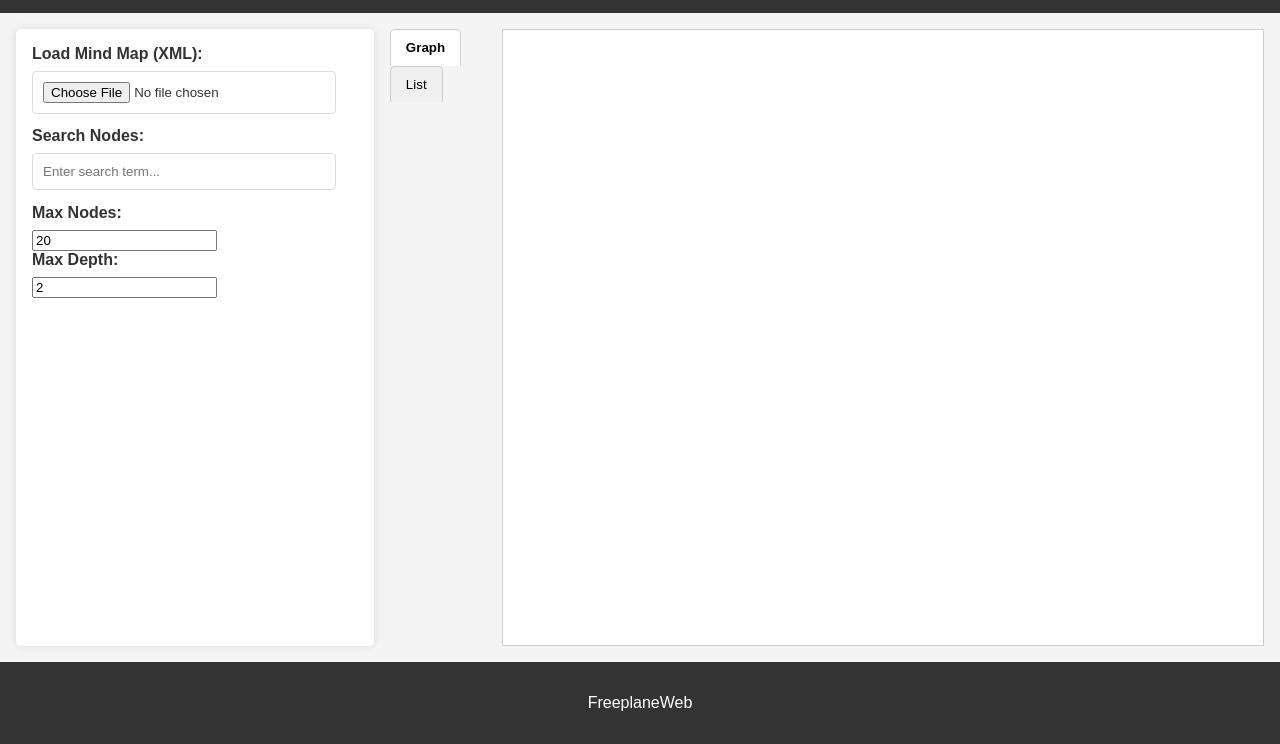
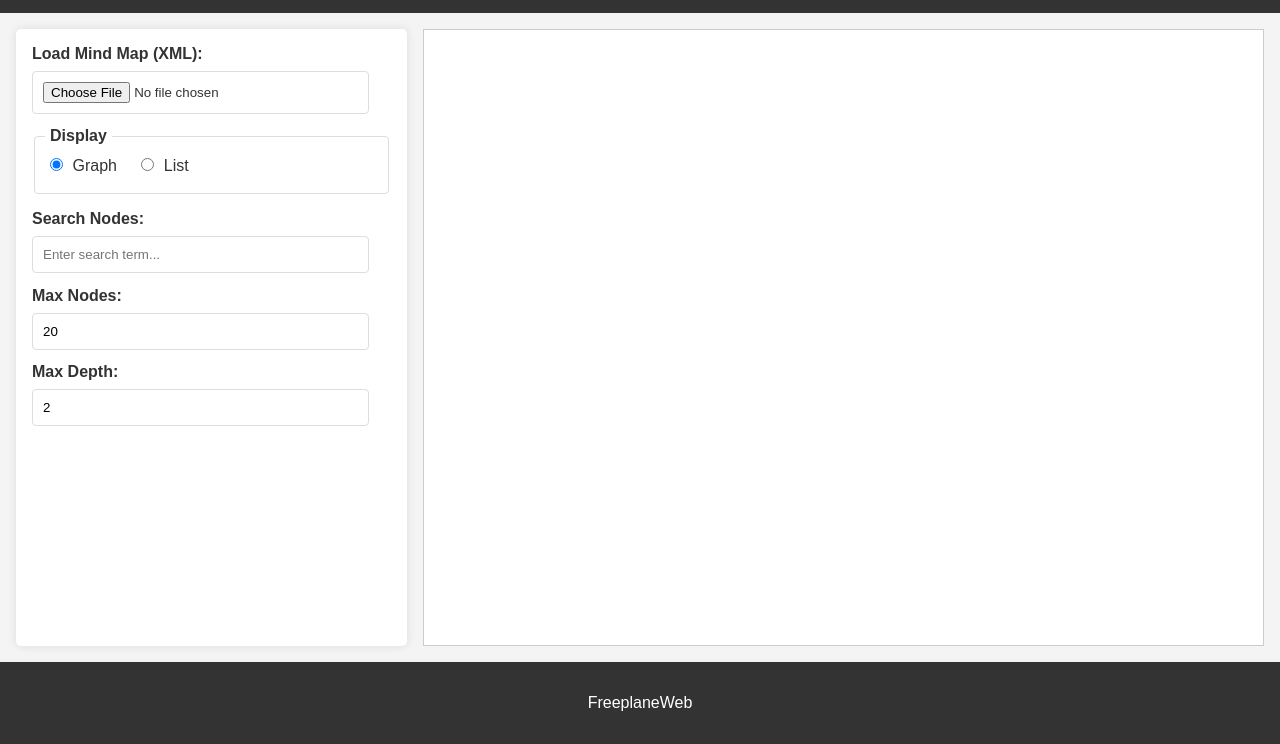
Before and after one commit to url00/FreeplaneWeb, a website with bundled scripts: page src/index.html in a window 1280 px wide. Shown: the part 56-800 px from the top of the page. Built offline with nearby package versions, Linux system fonts and the light colour scheme.

Commit message:
Better controls display.

```diff
--- a/src/index.html
+++ b/src/index.html
@@ -14,7 +14,13 @@
         <div class="controls">
             <label for="fileInput">Load Mind Map (XML):</label>
             <input type="file" id="fileInput" accept=".xml, .mm">
-            <br>
+            <fieldset class="display-mode">
+                <legend>Display</legend>
+                <input type="radio" id="displayGraph" name="displayMode" value="graph" checked>
+                <label for="displayGraph">Graph</label>
+                <input type="radio" id="displayList" name="displayMode" value="list">
+                <label for="displayList">List</label>
+            </fieldset>
             <label for="searchInput">Search Nodes:</label>
             <input type="text" id="searchInput" placeholder="Enter search term...">
             <br>
@@ -23,10 +29,6 @@
             <br>
             <label for="maxDepthInput">Max Depth:</label>
             <input type="number" id="maxDepthInput" value="2" min="0">
-        </div>
-        <div class="display-tabs">
-            <button id="graphTab" class="active">Graph</button>
-            <button id="listTab">List</button>
         </div>
         <div id="graphContainer" class="display-panel">
             <!-- d3.js graph will be rendered here -->
--- a/src/main.js
+++ b/src/main.js
@@ -8,8 +8,7 @@ document.addEventListener('DOMContentLoaded', () => {
     const listContainerElement = document.getElementById('listContainer');
     const nodeLimitInputElement = document.getElementById('nodeLimitInput');
     const maxDepthInputElement = document.getElementById('maxDepthInput');
-    const graphTab = document.getElementById('graphTab');
-    const listTab = document.getElementById('listTab');
+    const displayModeRadios = document.querySelectorAll('input[name="displayMode"]');
 
     let currentMindMapData = null;
     let currentDisplayMode = 'graph';
@@ -90,8 +89,11 @@ document.addEventListener('DOMContentLoaded', () => {
         });
     }
 
-    graphTab.addEventListener('click', () => switchTab('graph'));
-    listTab.addEventListener('click', () => switchTab('list'));
+    displayModeRadios.forEach(radio => {
+        radio.addEventListener('change', (event) => {
+            switchTab(event.target.value);
+        });
+    });
 
     window.addEventListener('resize', debouncedHandleResize);
 
@@ -188,13 +190,9 @@ document.addEventListener('DOMContentLoaded', () => {
     function switchTab(mode) {
         currentDisplayMode = mode;
         if (mode === 'graph') {
-            graphTab.classList.add('active');
-            listTab.classList.remove('active');
             graphContainerElement.style.display = 'block';
             listContainerElement.style.display = 'none';
         } else {
-            listTab.classList.add('active');
-            graphTab.classList.remove('active');
             listContainerElement.style.display = 'block';
             graphContainerElement.style.display = 'none';
         }
--- a/src/style.css
+++ b/src/style.css
@@ -42,7 +42,8 @@ main {
 }
 
 .controls input[type="file"],
-.controls input[type="text"] {
+.controls input[type="text"],
+.controls input[type="number"] {
     width: calc(100% - 22px); /* Account for padding and border */
     padding: 10px;
     margin-bottom: 1em;
@@ -51,23 +52,26 @@ main {
     box-sizing: border-box;
 }
 
-.display-tabs {
+.display-mode {
+    border: 1px solid #ddd;
+    border-radius: 4px;
+    padding: 10px;
     margin-bottom: 1em;
 }
 
-.display-tabs button {
-    padding: 10px 15px;
-    border: 1px solid #ccc;
-    background-color: #f0f0f0;
-    cursor: pointer;
-    border-bottom: none;
-    border-radius: 5px 5px 0 0;
+.display-mode legend {
+    font-weight: bold;
+    padding: 0 5px;
 }
 
-.display-tabs button.active {
-    background-color: #fff;
-    border-bottom: 1px solid #fff;
-    font-weight: bold;
+.display-mode input[type="radio"] {
+    margin-right: 5px;
+}
+
+.display-mode label {
+    margin-right: 15px;
+    font-weight: normal;
+    display: inline-block;
 }
 
 .display-panel {
```
Also changed, not shown: 2 other files.
